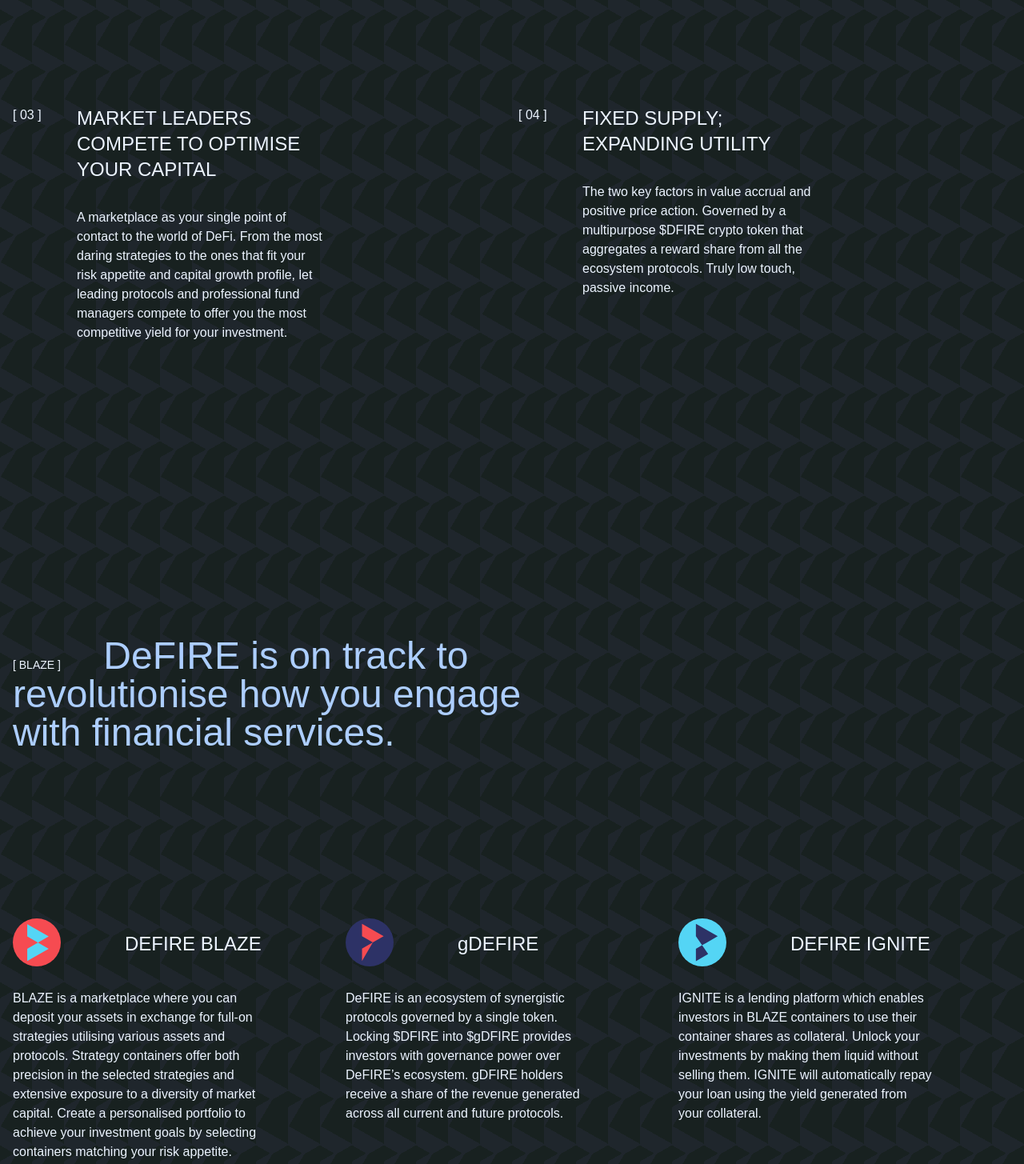
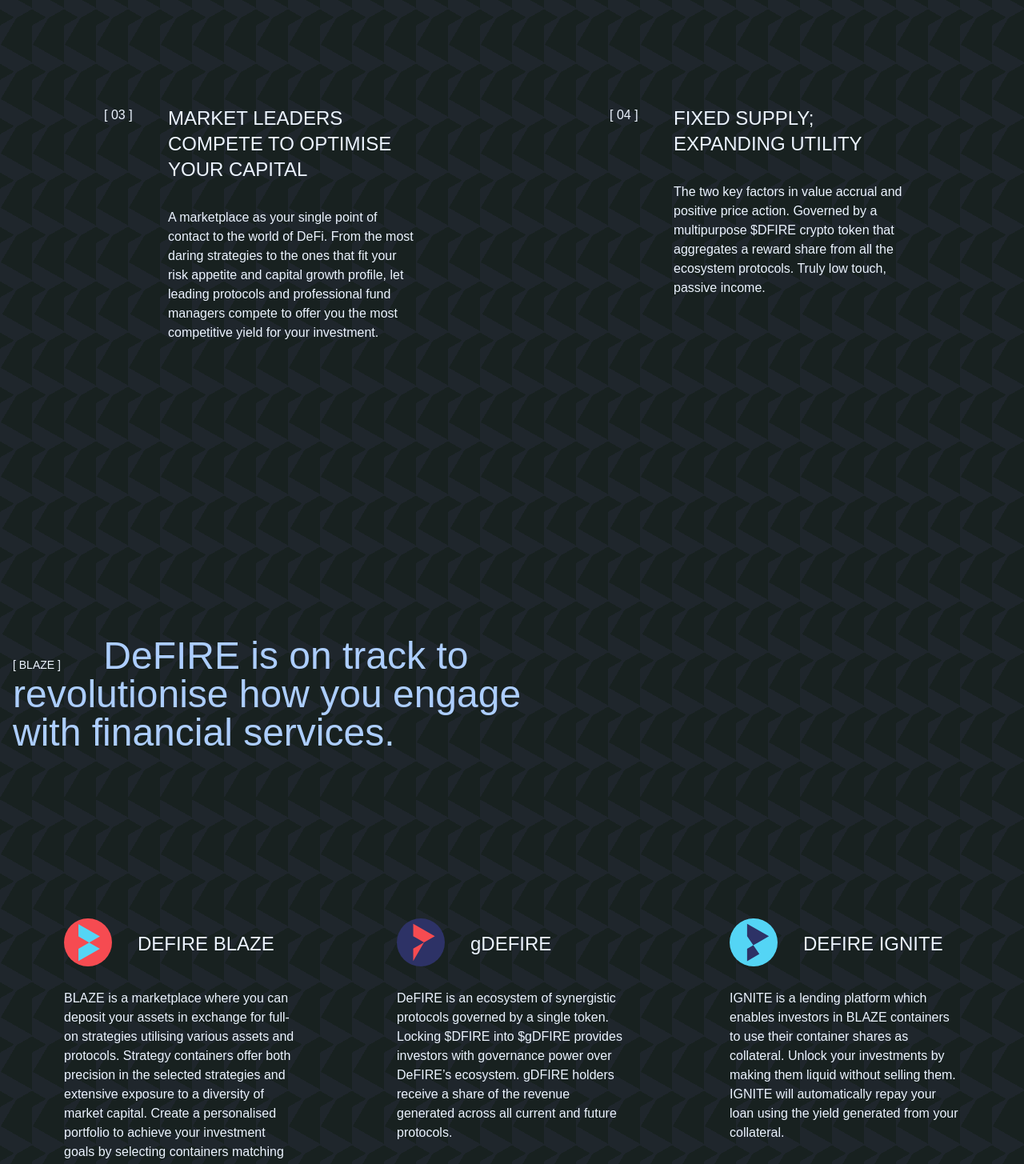
Before and after one commit to pcunha29/DeFIRE-landing, a React (Create React App) app: page / in a window 1280 px wide. Shown: the part 1160-2615 px from the top of the page at 80% size. Built offline with nearby package versions, Linux system fonts and the light colour scheme.

Commit message:
fix layout

```diff
--- a/src/App.tsx
+++ b/src/App.tsx
@@ -4,7 +4,7 @@ import Footer from "./components/footer";
 
 function App() {
   return (
-    <div className="font-SpaceGrotesk h-auto bg-[url('./images/bg.png')]">
+    <div className="font-SpaceGrotesk h-auto w-auto bg-[url('./images/bg.png')]">
       <div>
         <Header />
         <Content />
--- a/src/components/content.tsx
+++ b/src/components/content.tsx
@@ -38,7 +38,7 @@ function Content() {
             </li>
           </ul>
         </div>
-        <div className="container relative flex justify-end ">
+        <div className="relative flex justify-end ">
           <h1 className="text-7xl text-left font-medium w-630">
             Low Touch Wealth Optimisation
           </h1>
@@ -63,10 +63,10 @@ function Content() {
             <span>independence</span>
           </p>
         </div>
-        <div className="grid grid-cols-2 gap-4 text-defire-water">
+        <div className="  grid grid-cols-2 gap-4 text-defire-water">
           {weOfferSection &&
             weOfferSection.map((data, i) => (
-              <div key={i} className="flex mb-40">
+              <div key={i} className="flex justify-center mb-40">
                 <p className="w-20">{data.number}</p>
                 <div className="w-1/2 font-normal text-2xl uppercase">
                   <p className="mb-4">{data.title}</p>
@@ -93,12 +93,17 @@ function Content() {
         <div className="grid grid-cols-3 mt-52">
           {ecosystemSection &&
             ecosystemSection.map((data, i) => (
-              <div key={i} className="text-defire-water w-80">
-                <div className="flex">
-                  <img src={data.icon} alt={data.title} />
-                  <p className="pt-4 pl-20 text-2xl">{data.title}</p>
+              <div
+                key={i}
+                className="flex justify-center text-defire-water px-16"
+              >
+                <div>
+                  <div className="flex">
+                    <img src={data.icon} alt={data.title} />
+                    <p className="pt-4 pl-8 text-2xl">{data.title}</p>
+                  </div>
+                  <p className="text-base mt-7">{data.body}</p>
                 </div>
-                <p className="text-base mt-7">{data.body}</p>
               </div>
             ))}
         </div>
@@ -116,7 +121,7 @@ function Content() {
           </p>
           <div className="grid grid-cols-2">
             <img src={DAOSection.image} alt="DAO" />
-            <p className="text-base ml-28 w-80 flex flex-col self-end">
+            <p className="text-base ml-28 flex flex-col self-end">
               <span className="text-2xl pb-2">{DAOSection.subtitle}</span>
               <span className="pb-5">{DAOSection.content}</span>
               <span>{DAOSection.content_2}</span>
@@ -202,8 +207,8 @@ function Content() {
       </section>
 
       {/* GET INVOLVED Section */}
-      <section id="getInvolved" className="container mt-52">
-        <div className="relative flex mb-28">
+      <section id="getInvolved" className="px-7 mt-52">
+        <div className="container relative flex mb-28">
           <p className="flex flex-col text-3xl text-defire-water text-left font-medium uppercase">
             <span>
               <span className="text-sm pr-10 ">[ GET INVOLVED ]</span>
--- a/tailwind.config.js
+++ b/tailwind.config.js
@@ -27,6 +27,11 @@ module.exports = {
     container: {
       center: true,
       padding: "1rem",
+      screens: {
+        lg: "1366px",
+        xl: "1366px",
+        "2xl": "1366px",
+      },
     },
   },
   plugins: [],
```
